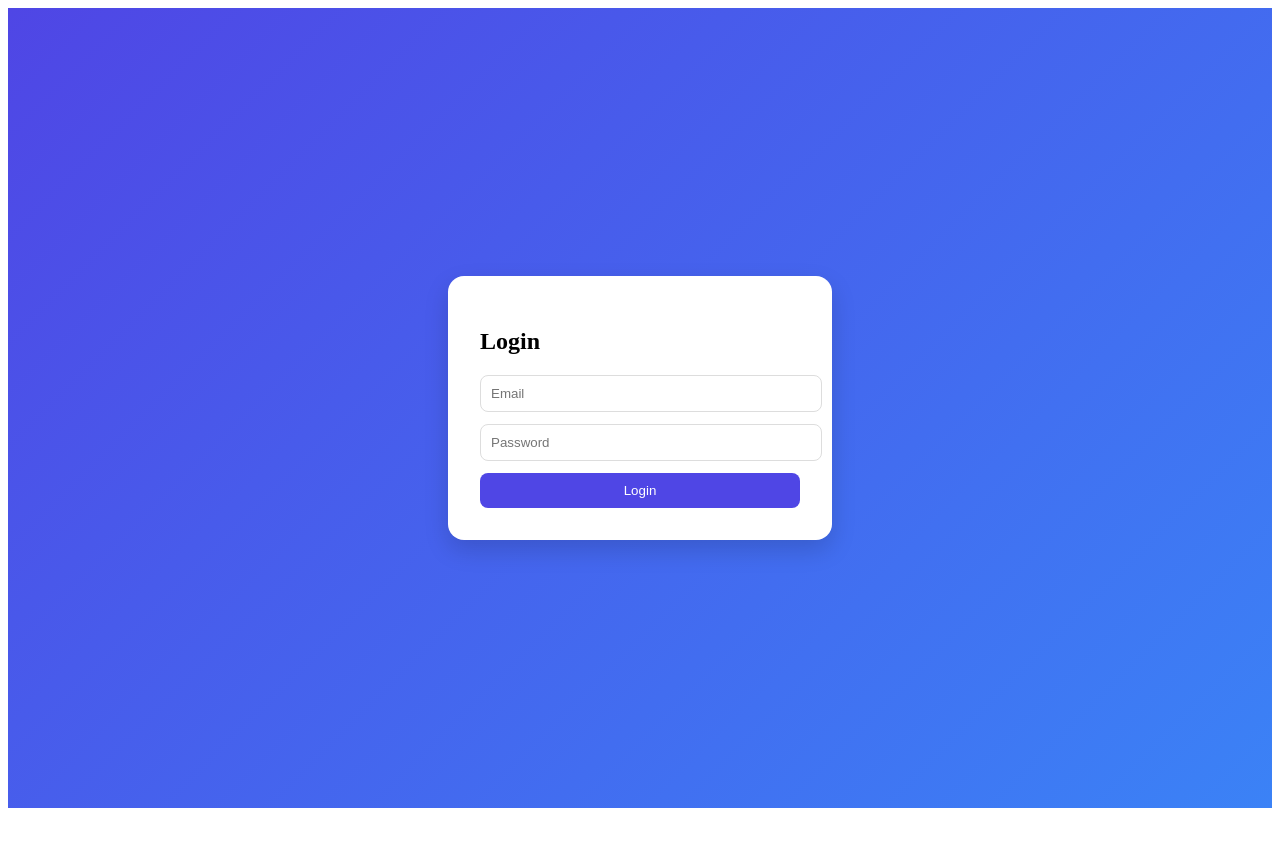
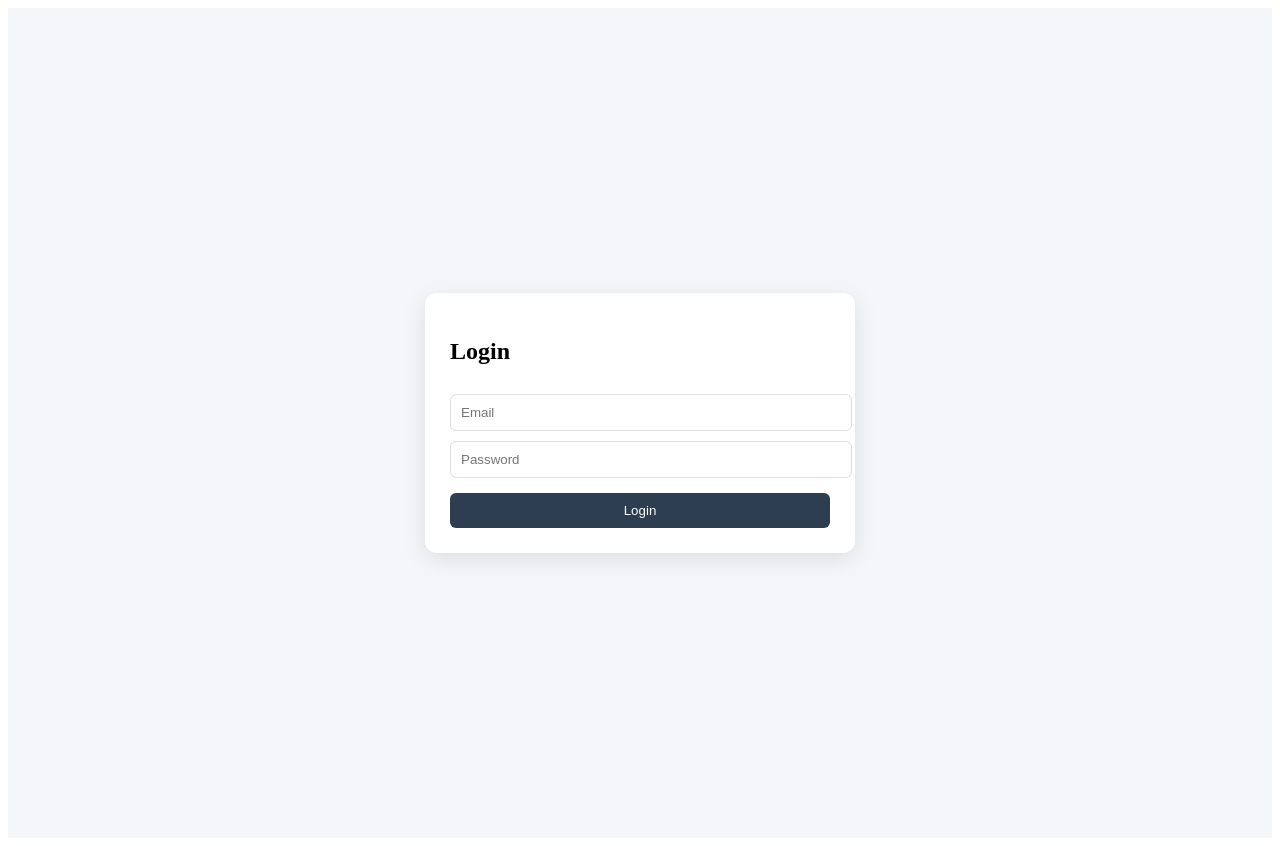
Before and after one commit to Vyasjayu/admin-dashboard, a Next.js app: page /login in a window 1280 px wide. Before the commit the page ends 816 px from the top, so only its background shows below. Built offline with nearby package versions, Linux system fonts and the light colour scheme.

Commit message:
Update login.css

```diff
--- a/app/login/login.css
+++ b/app/login/login.css
@@ -1,71 +1,64 @@
-/* Background */
 .login-container {
   height: 100vh;
   display: flex;
+  justify-content: center;
   align-items: center;
-  justify-content: center;
-  background: linear-gradient(135deg, #4f46e5, #3b82f6);
+  background: #f4f6f9;
+  padding: 15px;
 }
 
-/* Card */
 .login-card {
-  background: #ffffff;
-  padding: 2rem;
-  border-radius: 16px;
-  width: 320px;
-  box-shadow: 0 10px 25px rgba(0, 0, 0, 0.15);
-  transition: transform 0.3s ease;
+  width: 100%;
+  max-width: 380px;
+  background: white;
+  padding: 25px;
+  border-radius: 12px;
+  box-shadow: 0 6px 25px rgba(0,0,0,0.1);
 }
 
-.login-card:hover {
-  transform: translateY(-5px);
+.login-title {
+  text-align: center;
+  margin-bottom: 20px;
+  font-size: 22px;
 }
 
-/* Title */
-.login-title {
-  font-size: 1.5rem;
-  font-weight: 600;
-  margin-bottom: 1rem;
-  text-align: center;
-}
-
-/* Inputs */
 .login-input {
   width: 100%;
   padding: 10px;
-  margin-bottom: 12px;
+  margin-top: 10px;
   border: 1px solid #ddd;
-  border-radius: 8px;
-  outline: none;
-  transition: 0.3s;
+  border-radius: 6px;
 }
 
-.login-input:focus {
-  border-color: #4f46e5;
-  box-shadow: 0 0 0 2px rgba(79, 70, 229, 0.2);
+.login-button {
+  width: 100%;
+  margin-top: 15px;
+  padding: 10px;
+  background: #2c3e50;
+  color: white;
+  border: none;
+  border-radius: 6px;
+  cursor: pointer;
 }
 
-/* Button */
-.login-button {
-  width: 100%;
-  padding: 10px;
-  background: #4f46e5;
-  color: white;
-  border: none;
-  border-radius: 8px;
-  font-weight: 500;
-  cursor: pointer;
-  transition: 0.3s;
+.login-button:disabled {
+  background: gray;
+  cursor: not-allowed;
 }
 
-.login-button:hover {
-  background: #4338ca;
+.login-footer {
+  margin-top: 15px;
+  text-align: center;
+  font-size: 14px;
 }
 
-/* Error text */
-.login-error {
+.login-footer span {
+  color: blue;
+  cursor: pointer;
+}
+
+.error {
   color: red;
-  font-size: 0.9rem;
-  margin-bottom: 10px;
-  text-align: center;
+  font-size: 12px;
+  margin-top: 5px;
 }
```
